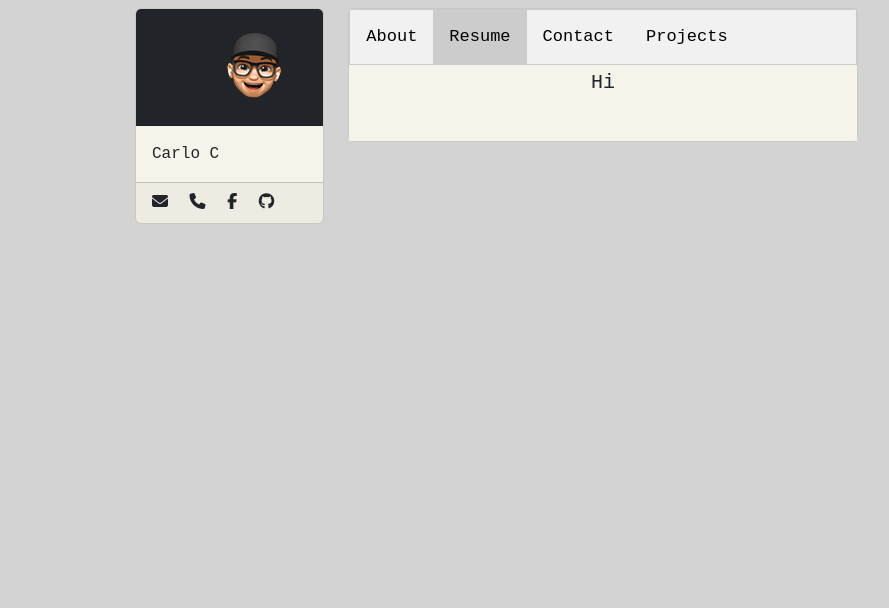
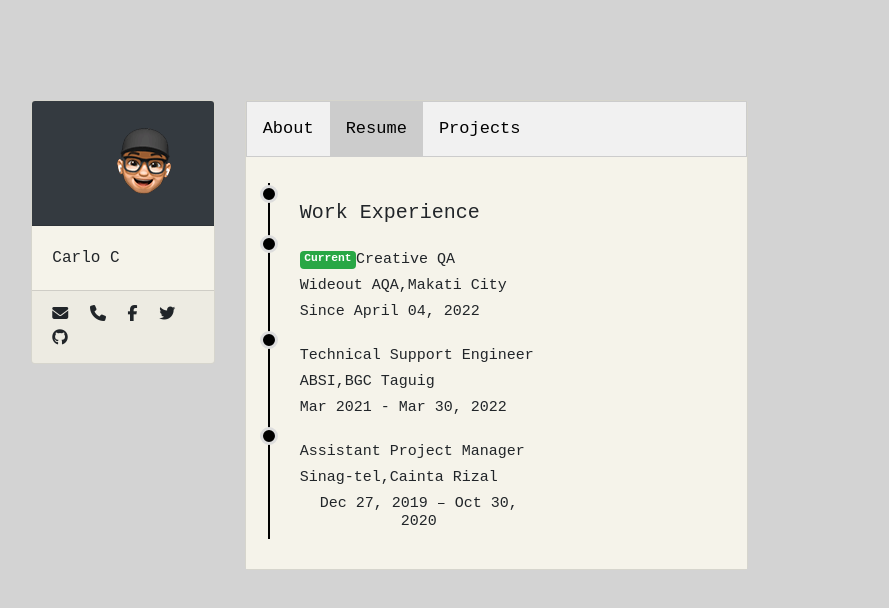
Before and after one commit to Sirloy00/Project, a plain HTML site: page index.html in a window 1280 px wide. Both pictures are taken after a click on the button "Resume". Shown: the whole page, without its empty margins (197-1086 px from the left). Drawn offline with nearby package versions, Linux system fonts and the light colour scheme.

Commit message:
Portfolio

```diff
--- a/index.html
+++ b/index.html
@@ -8,12 +8,14 @@
 	<link href="https://cdn.jsdelivr.net/npm/bootstrap@5.2.3/dist/css/bootstrap.min.css" rel="stylesheet">
 	<!-- Latest compiled JavaScript -->
 	<script src="https://cdn.jsdelivr.net/npm/bootstrap@5.2.3/dist/js/bootstrap.bundle.min.js"></script>
-
+	<script src="https://cdn.jsdelivr.net/npm/bootstrap@4.6.2/dist/js/bootstrap.bundle.min.js"></script>
+	<link rel="stylesheet" href="https://cdn.jsdelivr.net/npm/bootstrap@4.6.2/dist/css/bootstrap.min.css">
 	<!-- custom css -->
 	<link rel="stylesheet" type="text/css" href="resources/css/custom.css">
 	<link rel="stylesheet" type="text/css" href="resources/css/tab.css">
 	<link rel="stylesheet" type="text/css" href="resources/css/loader.css">
 	<link rel="stylesheet" type="text/css" href="resources/css/font.css">
+	<link rel="stylesheet" type="text/css" href="resources/css/resume.css">
 	<!-- <script src="resources/js/fulltab.js"></script> -->
 	<!-- icons -->
 	<script src="https://kit.fontawesome.com/8a62195d8d.js" crossorigin="anonymous"></script>
@@ -30,26 +32,22 @@
 
 		</div>
 		<div class="row">
-			<div class="col-lg-3"></div>
+			<div class="col-lg-2"></div>
 					<div class="col-lg-2">
+						<div class="wrapper">
 							<div class="card">
-
 				<div class="card-header bg-dark text-dark" id="avatar"><img src="resources/img/avatar-2.png"></div>
 				<div class="card-body"> Carlo C</div>
 				<div class="card-footer">
 					<a href="mailto:carlo.cruz0215@gmail.com"><i class ="icon fa fa-envelope" ></i></a>
 
 					<a href="tel:09094922611"><i class ="icon fa fa-phone" ></i></a>
-
 					<a href="https://www.facebook.com/carlo.cruz0311/"><i class ="icon fa fa-facebook" ></i></a>
-
+					<a href="https://twitter.com/sirloy_"><i class ="icon fa fa-twitter" ></i></a>
 					<a href="https://github.com/Sirloy00"><i class ="icon fa fa-github" ></i></a>
 
 				</div>
-
-
-
-
+			</div>
 				</div>
 			</div>
 			<div class="col-lg-5">
@@ -57,20 +55,62 @@
 					<div class="tab">
 						<button class="tablinks" onclick="openCity(event, 'About')" id="defaultOpen">About</button>
 						<button class="tablinks" onclick="openCity(event, 'Resume')">Resume</button>
-						<button class="tablinks" onclick="openCity(event, 'Contact')">Contact</button>
+						<!-- <button class="tablinks" onclick="openCity(event, 'Contact')">Contact</button> -->
 						<button class="tablinks" onclick="openCity(event, 'Portfolio')">Projects</button>
 
 					  </div>
 					  <div class="content">
 					  <div id="About" class="tabcontent">
-						<h1>Hi, I'm Carlo S. Cruz <span class="emojis"> 👋</span> currently working as QA at WideOut AQA.  </h1>
-						<h2 class="subtitle">2 </h1>
+						<p>Hi,<span class="emojis"> 👋</span> I'm a Freelance web developer, designer, IT from Philippines.
+							I enjoy building and designing websites for a hobby.</p>
+						<p>Lorem ipsum dolor sit amet consectetur adipisicing elit. Quia nisi pariatur, impedit rerum alias consectetur officiis voluptatem eos,
+							eligendi, magni voluptatum ut nesciunt dolor tenetur ratione quaerat nemo? Eaque, earum.</p>
+							<p>Lorem ipsum dolor sit amet consectetur adipisicing elit. Quia nisi pariatur, impedit rerum alias consectetur officiis voluptatem eos,
+								eligendi, magni voluptatum ut nesciunt dolor tenetur ratione quaerat nemo? Eaque, earum.</p>
+
+
 					  </div>
 
 					  <div id="Resume" class="tabcontent">
-						<h5>Hi</h5>
-						<p></p>
+						<section class="timeline-area">
+							<div><h5 style="font-size: 20px;">Work Experience</h5>
+
+							</div>
+
+							<div><h3><span class="badge badge-success">Current</span>Creative QA</h3>
+								<h3>Wideout AQA,Makati City</h3>
+								<h4>Since April 04, 2022</h4>
+							</div>
+
+							<div><h3>Technical Support Engineer</h3>
+								<h3>ABSI,BGC Taguig</h3>
+								<h4>Mar 2021 - Mar 30, 2022</h4>
+							</div>
+
+							<div><h3>Assistant Project Manager</h3>
+								<h3>Sinag-tel,Cainta Rizal</h3>
+								<h4>Dec 27, 2019 – Oct 30, 2020</h4>
+							</div>
+
+						</section>
+
+
+
+
+
+
+
 					  </div>
+
+
+
+
+
+
+
+
+
+
 					  <div id="Contact" class="tabcontent">
 						<h1>Hi</h3>
 						<p></p>
--- a/resources/css/custom.css
+++ b/resources/css/custom.css
@@ -3,15 +3,23 @@
   padding: 0;
   font-family: "Source Code Pro", monospace;
 }
+.container-fluid{
+  margin-top:100px;
+}
+.wrapper{
+  position:inherit;
+}
+
 .card{
   background-color: hsl(49 37% 94%);
+
 }
 .card-header img{
   margin-top: auto;
   /* height: 22vh;
   width: 10vw; */
    animation: fadeInFromTop .5s linear forwards, floating ease 4s infinite ;
-  margin-left: 50px;
+  margin-left: 40px;
   }
 
 .card-footer a{
@@ -165,9 +173,14 @@ hr{
 
 
 
-@media screen and (max-width: 600px) {
-  .topnav a {
-    float: none;
-    width: 100%;
+@media screen and (max-width: 640px) {
+  .wrapper {
+    display: none;
   }
 }
+@media only screen and (max-width: 640px) {
+  .timeline-area h3,h4,h5{
+    font-size: ;
+
+  }
+}
--- /dev/null
+++ b/resources/css/resume.css
@@ -0,0 +1,45 @@
+.timeline-area{
+    display: flex;
+    flex-wrap: wrap;
+    margin-left:10px;
+    margin-top: 20px;
+    width: 0px;
+    border-left: 2px solid black;
+    padding: 0 25px 0 30px;
+}
+
+.timeline-area div{
+    display: flex;
+    flex-direction: column;
+    flex-wrap: wrap;
+    /* padding:10px 25px; */
+    font-size: 10px;
+    /* border:1px solid black; */
+    /* line-height: 1.7; */
+    position: relative;
+
+}
+
+.timeline-area div::before{
+    display: flex;
+    margin-left: 220px;
+    content: "";
+    width: 18px;
+    height: 18px;
+    border-radius: 50%;
+    background-color: black;
+    border: 3px solid #ddd;
+    position: relative;
+    top: 2px;
+    left: -260px;
+}
+
+
+.timeline-area h2,h3,h4,h5{
+    display: flex;
+    flex-wrap: wrap;
+    font-size: 15px;
+    /* justify-content: space-between; */
+    padding: 0 -30px 0 -30px;
+
+}
```
